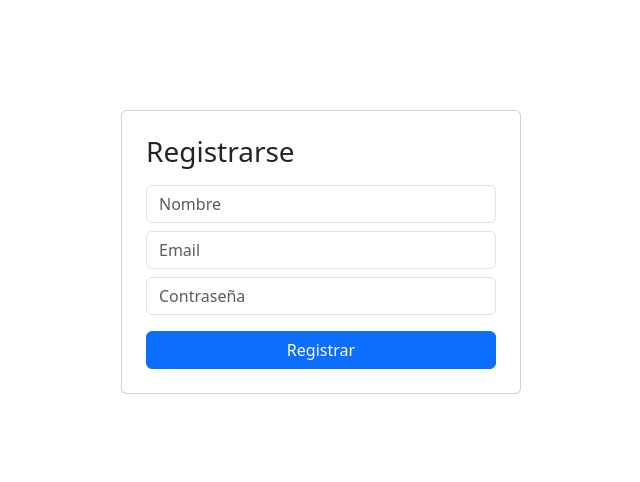
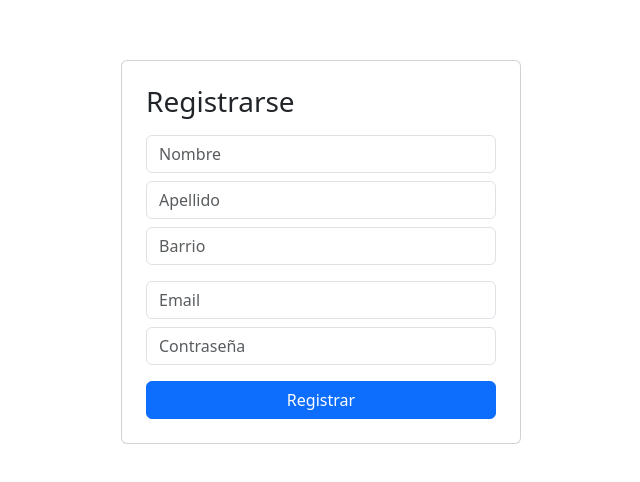
Before and after one commit to Edu568/POLO-IT-GRUPO-8, a React (Vite) app in the folder trueque-app/: page /register in a window 1280 px wide. Shown: the part 148-630 px from the top of the page, without its empty margins (319-959 px from the left). Built offline with nearby package versions, Linux system fonts and the light colour scheme.

Commit message:
se elimina productos de la barra de navegacion y se agrega apellido y barrio a los campos de registro

```diff
--- a/trueque-app/src/components/Navbarra.jsx
+++ b/trueque-app/src/components/Navbarra.jsx
@@ -37,7 +37,6 @@ export const Navbarra = ({ onSearch = () => {} }) => {
             <Nav.Link as={Link} to="/">
               Inicio
             </Nav.Link>
-            <Nav.Link href="#features">Productos</Nav.Link>
             <Nav.Link as={Link} to="/login">
               Cuenta
             </Nav.Link>
--- a/trueque-app/src/pages/RegisterPage.jsx
+++ b/trueque-app/src/pages/RegisterPage.jsx
@@ -9,6 +9,8 @@ const RegisterPage = () => {
   const [nombre, setNombre] = useState("");
   const [email, setEmail] = useState("");
   const [password, setPassword] = useState("");
+  const [apellido, setApellido] = useState("");
+  const [barrio, setBarrio] = useState("");
   const [error, setError] = useState("");
   const navigate = useNavigate();
 
@@ -16,7 +18,7 @@ const RegisterPage = () => {
     e.preventDefault();
     setError("");
     try{
-      await registerUser({ nombre, email, password });
+      await registerUser({ nombre, apellido, email, password, barrio });
       navigate("/login");
 
     } catch (err) {
@@ -30,6 +32,8 @@ const RegisterPage = () => {
         <h3 className="mb-3">Registrarse</h3>
         <form onSubmit={handleSubmit}>
           <input className="form-control mb-2" placeholder="Nombre" value={nombre} onChange={(e)=>setNombre(e.target.value)} required />
+          <input className="form-control mb-2" placeholder="Apellido" value={nombre} onChange={(e)=>setApellido(e.target.value)} required />
+          <input className="form-control mb-3" type="password" placeholder="Barrio" value={password} onChange={(e)=>setBarrio(e.target.value)} required />
           <input className="form-control mb-2" type="email" placeholder="Email" value={email} onChange={(e)=>setEmail(e.target.value)} required />
           <input className="form-control mb-3" type="password" placeholder="Contraseña" value={password} onChange={(e)=>setPassword(e.target.value)} required />
           {error && <div className="alert alert-danger">{error}</div>}
```
